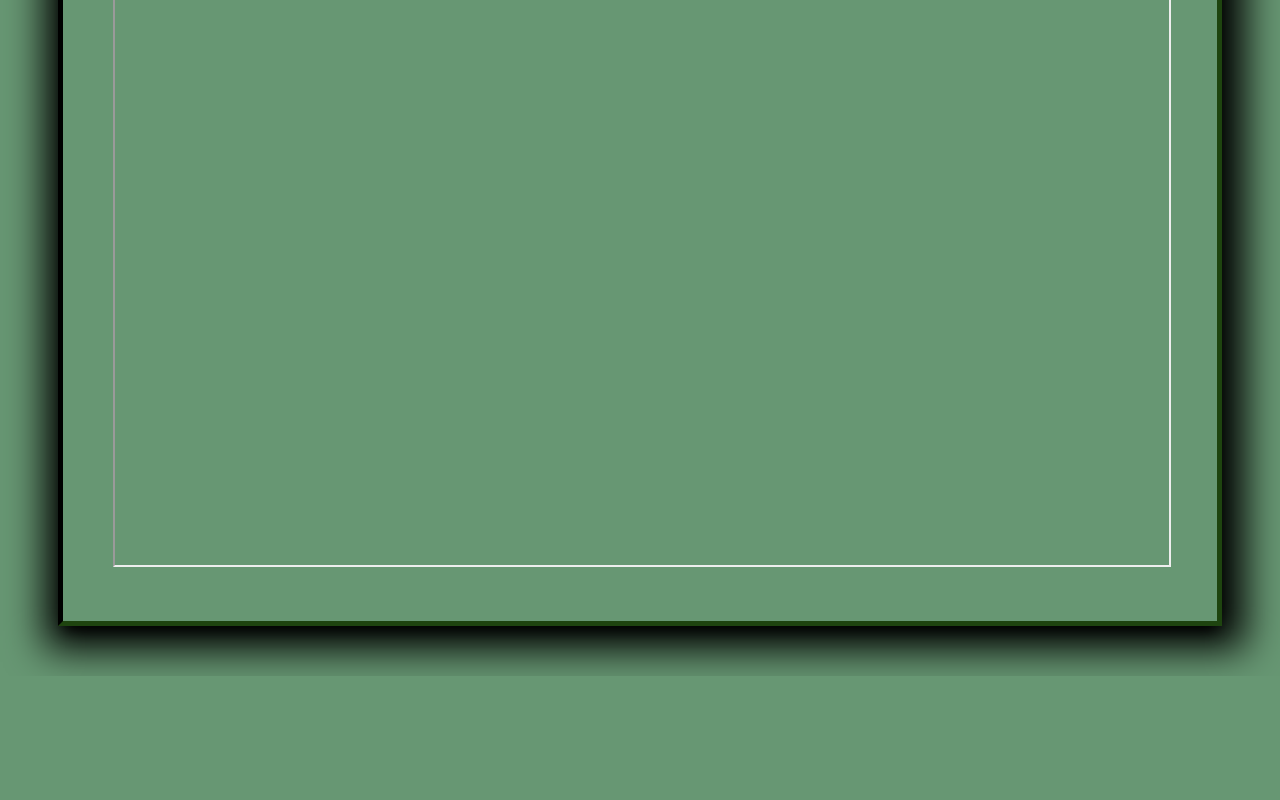
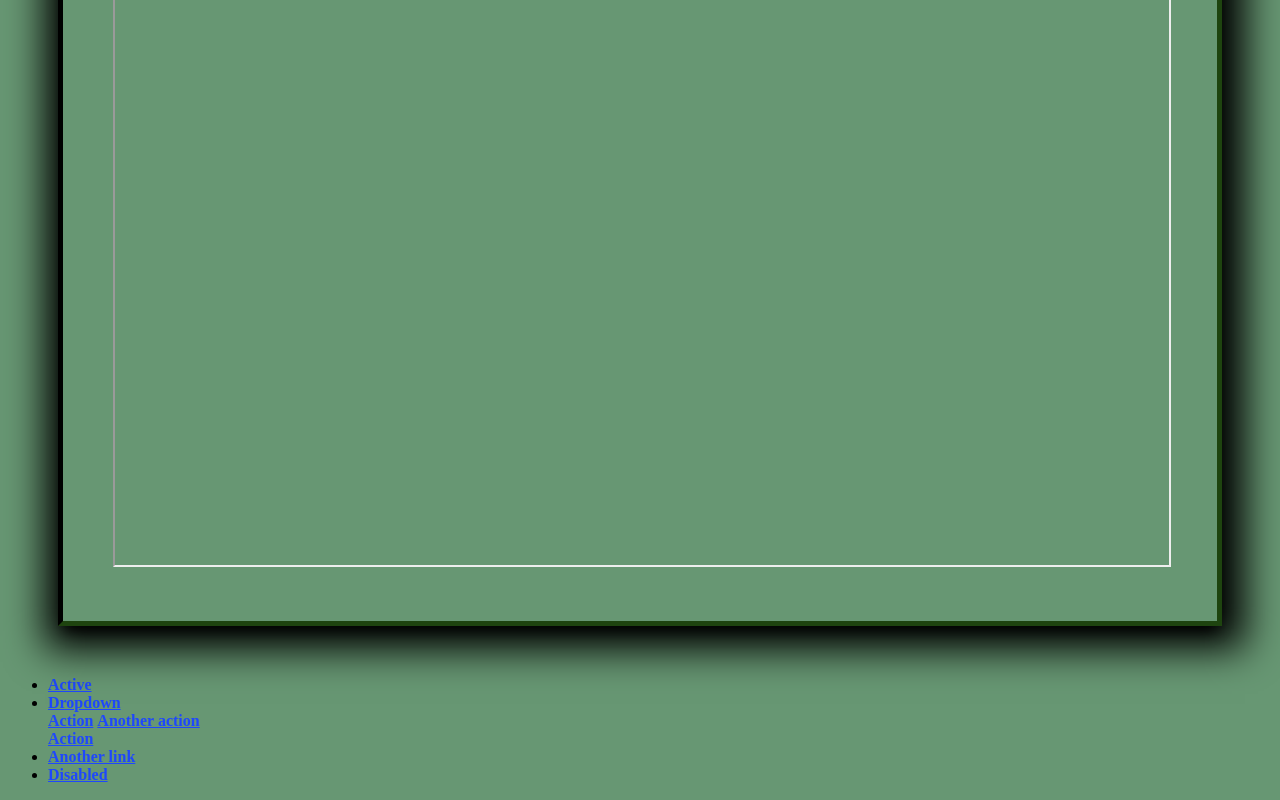
Before and after one commit to mtbocim/mtbocim.github.io, a plain HTML site: page about.html in a window 1280 px wide. Shown: the part 1000-1800 px from the top of the page. Before the commit the page ends 1676 px from the top, so only its background shows below. Drawn offline with Linux system fonts and the light colour scheme.

Commit message:
Bootstrap experimenting

```diff
--- a/about.html
+++ b/about.html
@@ -1,7 +1,7 @@
 <!DOCTYPE html>
 <html>
     <head>
-        <link rel="stylesheet" href="/css/style-sheet.css">
+        <link rel="stylesheet" href="css/style-sheet.css">
         <title>About me</title>
         <meta name ="author" content = "Michael Bocim">
     </head>
@@ -41,3 +41,25 @@
     </body>
 
 </html>
+
+<!-- Nav tabs -->
+<ul class="nav nav-tabs" id="navId">
+    <li class="nav-item">
+        <a href="#tab1Id" class="nav-link active">Active</a>
+    </li>
+    <li class="nav-item dropdown">
+        <a class="nav-link dropdown-toggle" data-toggle="dropdown" href="#" role="button" aria-haspopup="true" aria-expanded="false">Dropdown</a>
+        <div class="dropdown-menu">
+            <a class="dropdown-item" href="#tab2Id">Action</a>
+            <a class="dropdown-item" href="#tab3Id">Another action</a>
+            <div class="dropdown-divider"></div>
+            <a class="dropdown-item" href="#tab4Id">Action</a>
+        </div>
+    </li>
+    <li class="nav-item">
+        <a href="#tab5Id" class="nav-link">Another link</a>
+    </li>
+    <li class="nav-item">
+        <a href="#" class="nav-link disabled">Disabled</a>
+    </li>
+</ul>
```
Also changed, not shown: contact.html (+1 -1 lines), for-fun.html (+1 -1 lines), index.html (+1 -1 lines).
